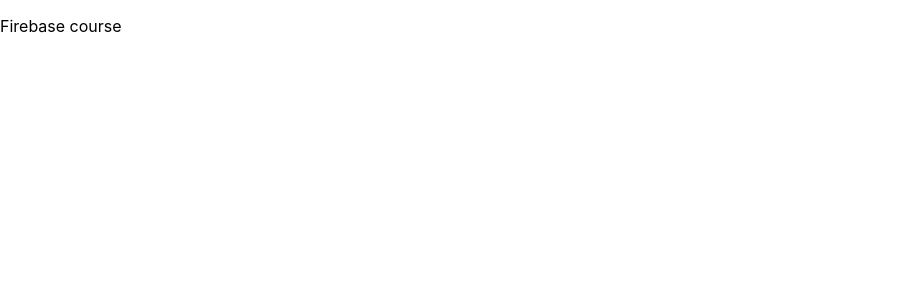
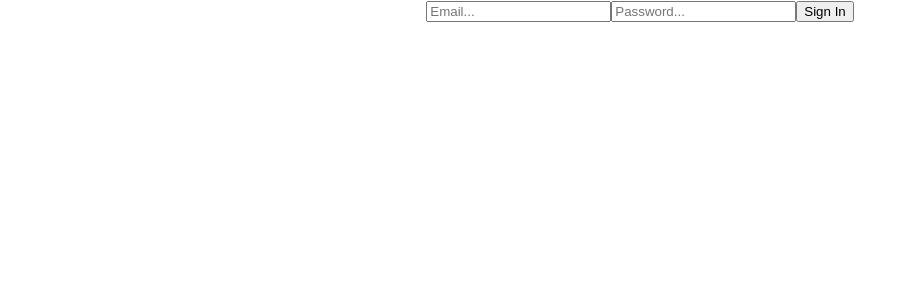
Before and after one commit to Violetcv/LeanIN-Mentorship, a React (Create React App) app: page / in a window 1280 px wide. Shown: the top 300 px of the page, without its empty margins (0-916 px from the left). Built offline with nearby package versions, Linux system fonts and the light colour scheme.

Commit message:
3rd January, google auth

```diff
--- a/src/App.js
+++ b/src/App.js
@@ -1,13 +1,11 @@
-// import './App.css';
+import './App.css';
+import { Auth } from'./components/auth';
 
 function App() {
   return (
     <div className="App">
-      <header className="App-header">
-        <p>
-          Firebase course
-        </p>
-      </header>
+      <Auth/>
+
     </div>
   );
 }
--- /dev/null
+++ b/src/components/auth.js
@@ -0,0 +1,23 @@
+import { useState } from 'react';
+import { auth } from '../firebase-config';
+import { createUserWithEmailAndPassword } from 'firebase/auth';
+
+export const Auth = () => {
+
+    const [email, setEmail] = useState("")
+    const [password, setPassword] = useState("")
+
+    const signIn = () =>{
+
+    }
+    return(
+        <div>
+            <input placeholder = "Email..." onChange={(e) => setEmail(e.target.value)}/>
+
+            <input placeholder="Password..."/>
+
+            <button onClick={signIn}>Sign In</button>
+
+        </div>
+    );
+};
--- a/src/firebase-config.js
+++ b/src/firebase-config.js
@@ -1,6 +1,7 @@
 // Import the functions you need from the SDKs you need
 import { initializeApp } from "firebase/app";
-import { getAnalytics } from "firebase/analytics";
+import { getAuth } from 'firebase/auth';
+
 // TODO: Add SDKs for Firebase products that you want to use
 // https://firebase.google.com/docs/web/setup#available-libraries
 
@@ -18,4 +19,4 @@
 
 // Initialize Firebase
 const app = initializeApp(firebaseConfig);
-const analytics = getAnalytics(app);
+export const auth = getAuth(app);
```
